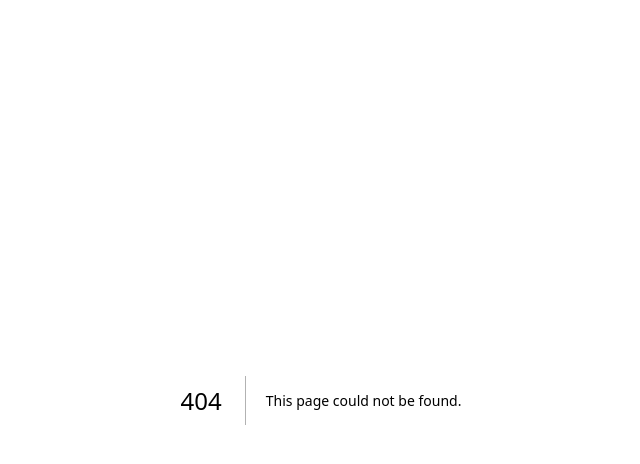
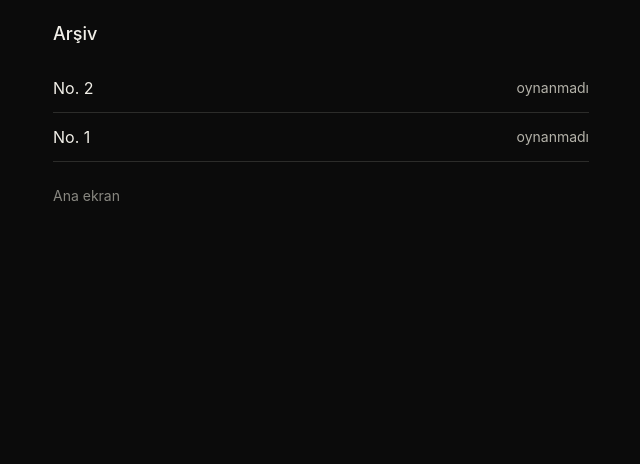
Before and after one commit to OmerHarmankayaC/quiz, a Next.js app: page /arsiv in a window 1280 px wide. Before the commit this address had no page. Shown: the top 464 px of the page, without its empty margins (319-959 px from the left). Built offline with nearby package versions, Linux system fonts and the light colour scheme.

Commit message:
feat: sonuc ekrani, panoya paylasim ve arsiv

```diff
--- /dev/null
+++ b/app/arsiv/page.tsx
@@ -0,0 +1,48 @@
+'use client';
+
+import { useEffect, useState } from 'react';
+import { TAKVIM } from '@/lib/game/bank';
+import { bugununTarihi } from '@/lib/game/daily';
+import { kaydiOku, BOS_KAYIT, type OyunKaydi } from '@/lib/game/storage';
+
+export default function ArsivSayfa() {
+	const [kayit, setKayit] = useState<OyunKaydi>(BOS_KAYIT);
+	const [bugun, setBugun] = useState('');
+
+	useEffect(() => {
+		setKayit(kaydiOku());
+		setBugun(bugununTarihi());
+	}, []);
+
+	const gecmis = TAKVIM.filter((g) => bugun && g.tarih <= bugun).reverse();
+
+	return (
+		<main className="mx-auto max-w-xl p-5">
+			<h1 className="text-lg font-medium">Arşiv</h1>
+
+			{gecmis.length === 0 ? (
+				<p className="mt-4 text-sm text-[var(--metin-ikincil)]">Henüz geçmiş bulmaca yok.</p>
+			) : (
+				<ul className="mt-4 flex flex-col">
+					{gecmis.map((gun) => (
+						<li
+							key={gun.tarih}
+							className="flex items-center justify-between border-b border-[var(--kenar)] py-3"
+						>
+							<span>No. {gun.no}</span>
+							<span className="text-sm text-[var(--metin-ikincil)]">
+								{gun.tarih in kayit.gunluk
+									? `${kayit.gunluk[gun.tarih]} / ${gun.soru_ids.length * 100}`
+									: 'oynanmadı'}
+							</span>
+						</li>
+					))}
+				</ul>
+			)}
+
+			<nav className="mt-6 text-sm text-[var(--metin-soluk)]">
+				<a href="/">Ana ekran</a>
+			</nav>
+		</main>
+	);
+}
--- /dev/null
+++ b/app/sonuc/page.tsx
@@ -0,0 +1,79 @@
+'use client';
+
+import { useEffect, useState } from 'react';
+import { SORU_DIZINI } from '@/lib/game/bank';
+import { toplamPuan } from '@/lib/game/scoring';
+import { paylasimMetni } from '@/lib/game/paylasim';
+import { sonucuAl, type SaklananSonuc } from '@/lib/game/sonuc-aktarim';
+import { SonucKarti } from '@/components/SonucKarti';
+import type { Soru } from '@/lib/game/types';
+
+export default function SonucSayfa() {
+	const [sonuc, setSonuc] = useState<SaklananSonuc | null>(null);
+	const [kopyalandi, setKopyalandi] = useState(false);
+
+	useEffect(() => setSonuc(sonucuAl()), []);
+
+	if (!sonuc) {
+		return (
+			<main className="mx-auto max-w-xl p-5">
+				<p>Gösterilecek sonuç yok.</p>
+				<a href="/" className="mt-4 inline-block underline">
+					Ana ekrana dön
+				</a>
+			</main>
+		);
+	}
+
+	// soruIdler bankada artik bulunmayan bir id icerebilir (surum degisikligi) ve
+	// cevaplar/puanlar dizileri soruIdler'dan kisa olabilir (bozuk kayit). Once
+	// gecerli indeksleri bul, sonra sorular/cevaplar/puanlar'i AYNI indekslerle
+	// birlikte filtrele - boylece bir soru atlansa bile sonraki cevaplar kaymaz.
+	const gecerliIndeksler = sonuc.soruIdler
+		.map((id, i) => (SORU_DIZINI.has(id) ? i : -1))
+		.filter((i) => i !== -1);
+
+	const sorular = gecerliIndeksler.map((i) => SORU_DIZINI.get(sonuc.soruIdler[i]) as Soru);
+	const gecerliSonuc: SaklananSonuc = {
+		...sonuc,
+		soruIdler: gecerliIndeksler.map((i) => sonuc.soruIdler[i]),
+		cevaplar: gecerliIndeksler.map((i) => sonuc.cevaplar[i] ?? 0),
+		puanlar: gecerliIndeksler.map((i) => sonuc.puanlar[i] ?? 0)
+	};
+
+	async function kopyala() {
+		await navigator.clipboard.writeText(paylasimMetni(gecerliSonuc, sorular));
+		setKopyalandi(true);
+	}
+
+	return (
+		<main className="mx-auto max-w-xl p-5">
+			<p className="text-xs text-[var(--metin-soluk)]">{sonuc.baslik}</p>
+			<h1 className="mt-2 text-4xl font-medium">
+				{toplamPuan(gecerliSonuc.puanlar)}
+				<span className="text-lg text-[var(--metin-ikincil)]"> / {sorular.length * 100}</span>
+			</h1>
+
+			<div className="mt-6 flex flex-col gap-3">
+				{sorular.map((soru, i) => (
+					<div key={soru.id}>
+						<p className="mb-2 text-sm text-[var(--metin-ikincil)]">{soru.prompt}</p>
+						<SonucKarti soru={soru} cevap={gecerliSonuc.cevaplar[i]} puan={gecerliSonuc.puanlar[i]} />
+					</div>
+				))}
+			</div>
+
+			<button
+				type="button"
+				onClick={kopyala}
+				className="mt-6 rounded-lg bg-[var(--metin)] px-6 py-3 font-medium text-[var(--zemin)]"
+			>
+				{kopyalandi ? 'Kopyalandı' : 'Sonucu kopyala'}
+			</button>
+
+			<nav className="mt-6 text-sm text-[var(--metin-soluk)]">
+				<a href="/">Ana ekran</a>
+			</nav>
+		</main>
+	);
+}
--- /dev/null
+++ b/lib/game/paylasim.ts
@@ -0,0 +1,15 @@
+import type { Soru } from './types';
+import type { SaklananSonuc } from './sonuc-aktarim';
+import { oran, oranMetni, toplamPuan } from './scoring';
+
+export function paylasimMetni(sonuc: SaklananSonuc, sorular: Soru[]): string {
+	const satirlar = sorular.map((soru, i) => {
+		const sira = String(i + 1).padStart(2, '0');
+		if (soru.mode === 'fermi') {
+			return `${sira}  ${oranMetni(oran(sonuc.cevaplar[i], soru.answer))}`;
+		}
+		return `${sira}  ${sonuc.puanlar[i] > 0 ? '✓' : '✗'}`;
+	});
+
+	return [sonuc.baslik, ...satirlar, '─────────', `${toplamPuan(sonuc.puanlar)} puan`].join('\n');
+}
```
Also changed, not shown: 1 other file (tests, documents, lock files or other folders).
